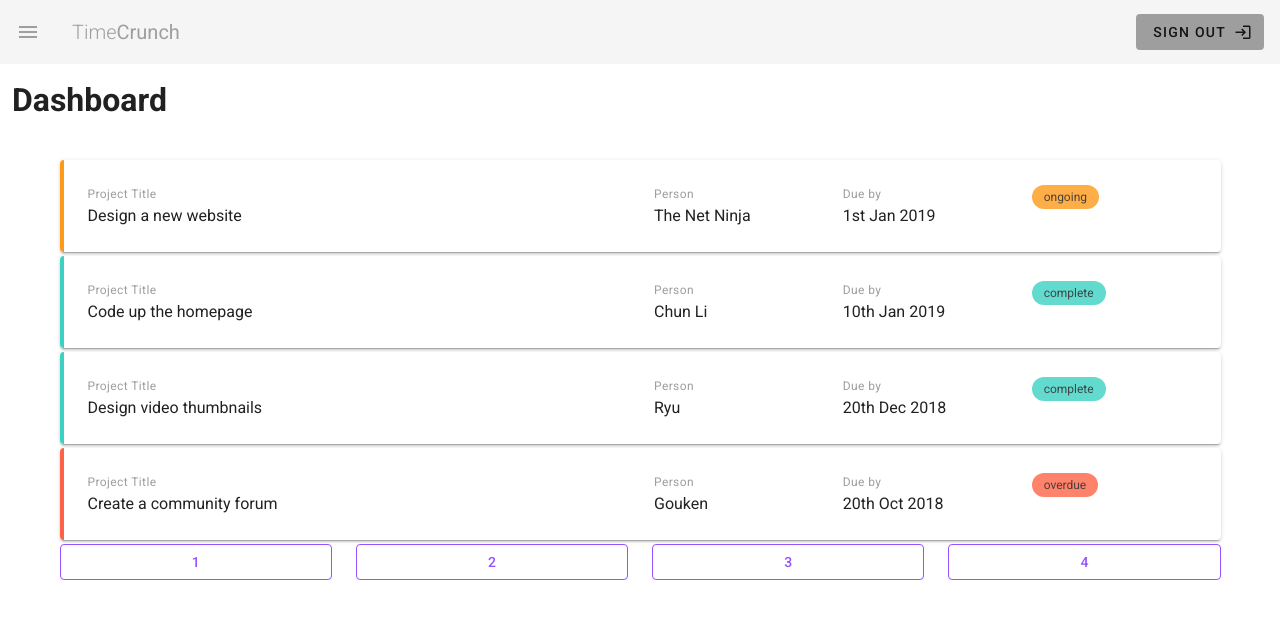
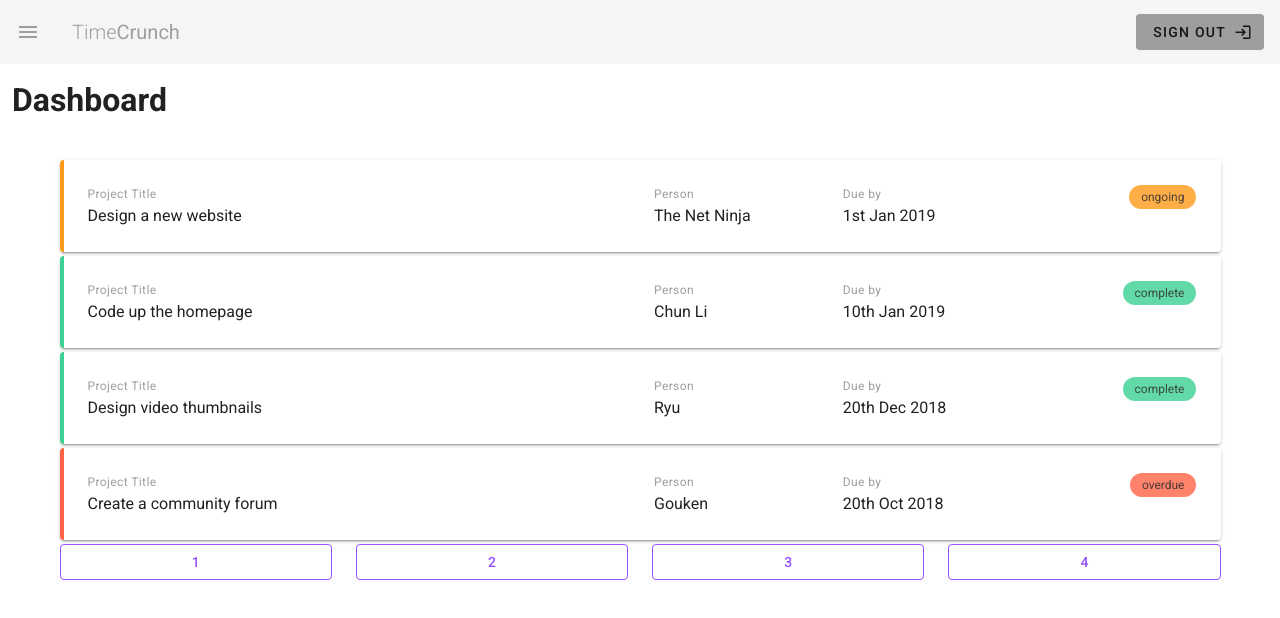
Before and after one commit to davidmbedford/TimeCrunch, a Vue app: page / in a window 1280 px wide. Shown: the top 618 px of the page. Built offline with nearby package versions, Linux system fonts and the light colour scheme.

Commit message:
minor alignment repaired

```diff
--- a/src/views/Dashboard.vue
+++ b/src/views/Dashboard.vue
@@ -19,7 +19,7 @@
             <div>{{project.due}}</div>
           </v-col>
           <v-col cols="6" sm="4" md="2">
-            <div class="right">
+            <div class="text-right">
               <v-chip small :class="`${project.status}`">{{ project.status }}</v-chip>
             </div>
           </v-col>
@@ -65,7 +65,7 @@ export default {
 <style>
 
 .project.complete {
-  border-left: 4px solid #3cd1c2;
+  border-left: 4px solid #3cd193;
 }
 .project.ongoing {
   border-left: 4px solid #fd9a19;
@@ -75,7 +75,7 @@ export default {
 }
 
 .v-chip.v-chip--no-color.theme--light.complete {
-  background:  #3cd1c2;
+  background:  #3cd193;
   opacity: 0.8;
 }
 .v-chip.v-chip--no-color.theme--light.ongoing {
```
